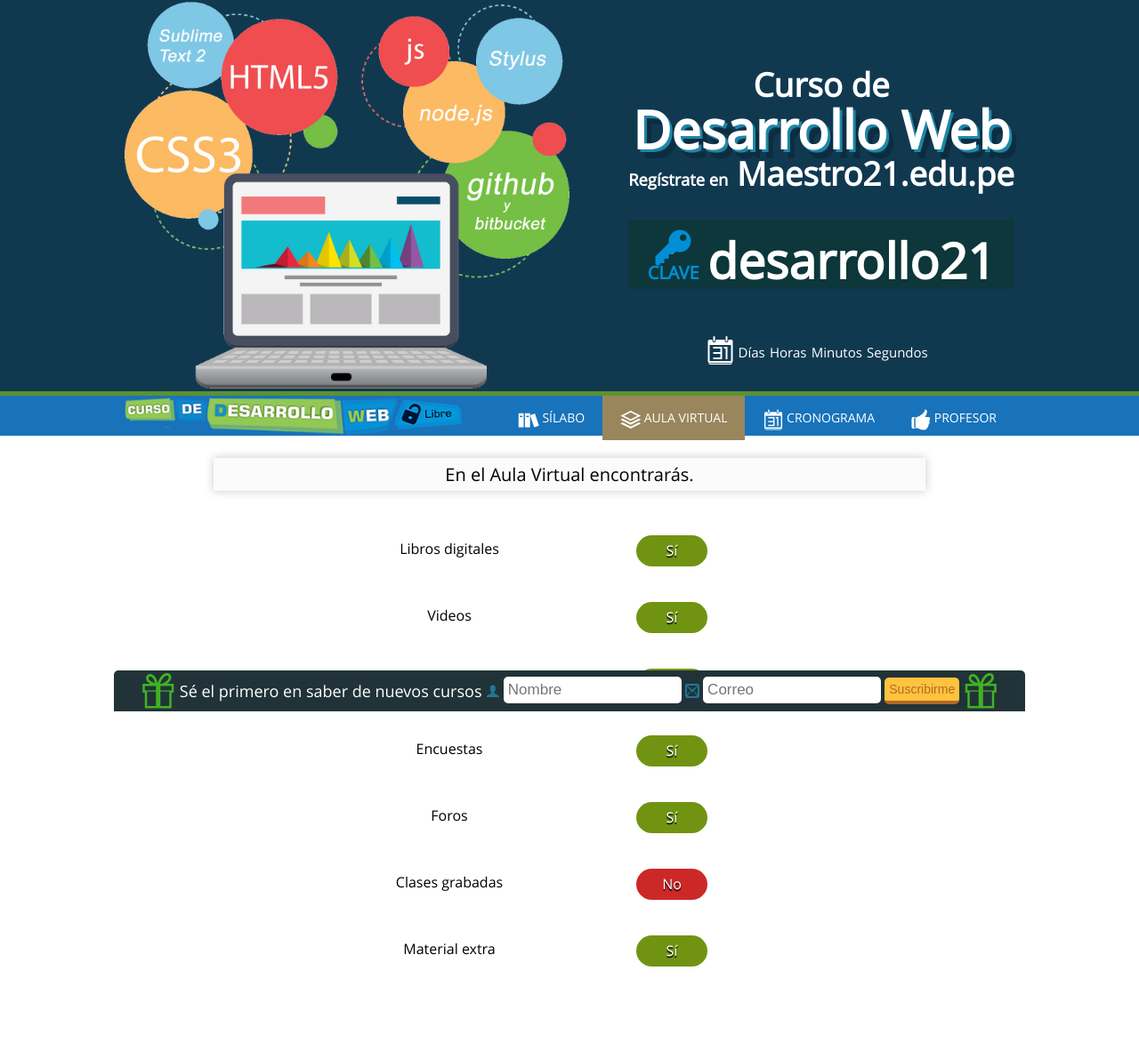
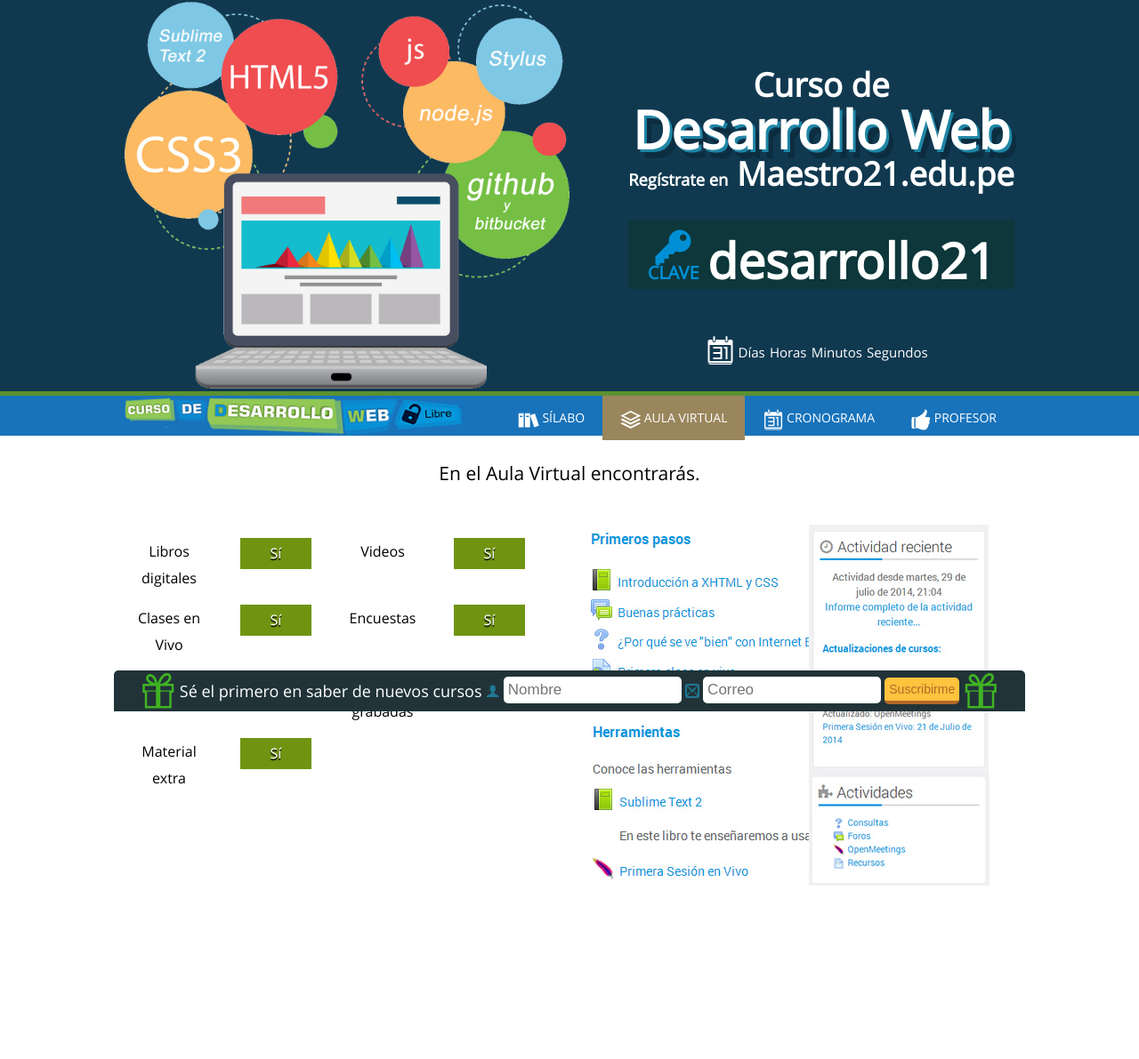
Before and after one commit to luisgagocasas/cursodedesarrolloweb, a PHP site: page / in a window 1280 px wide, after a click on "AULA VIRTUAL". Shown: the whole page at 89% size. After the commit the page ends 996 px from the top, so only its background shows below. Run offline with PHP 8.4, Linux system fonts and the light colour scheme; some libraries are stand-ins or nearby versions.

Commit message:
Analytics, Aula Virtual, Profesor

```diff
--- a/index.html
+++ b/index.html
@@ -2,8 +2,16 @@
 <html lang="es">
 <head>
 	<meta charset="UTF-8">
-	<title>Curso de Desarrollo Web</title>
+	<title>Curso de Desarrollo Web - Maestro21</title>
 	<link rel="shortcut icon" href="img/favicon.ico"/>
+	<meta name="description" content="Aprende muchas técnicas para desarrollar un sitio web desde lo más básico, con las herramientas que usan los grandes desarrolladores de reconocidas empresas.">
+	<meta property="og:description" content="Aprende muchas técnicas para desarrollar un sitio web desde lo más básico, con las herramientas que usan los grandes desarrolladores de reconocidas empresas." />
+	<meta property="og:title" content="Curso de Desarrollo Web - Maestro21" />
+	<meta property="og:type" content="website" />
+	<meta property="og:url" content="http://cursodedesarrolloweb.com/img/desarrolloweb.jpg"/>
+	<meta property="og:image" content="http://cursodedesarrolloweb.com" />
+	<meta property="og:site_name" content="cursodedesarrolloweb.com" />
+	<meta property="fb:admins" content="1030603473" />
 	<link rel="stylesheet" href="css/estilos.css">
 	<script src="js/jquery-1.11.1.min.js"></script>
 </head>
@@ -14,7 +22,9 @@
 				<div class="curso">
 					<h2 class="cursode">Curso de</h2>
 					<h1 class="desarrolloweb">Desarrollo Web</h1>
-					<h2 class="cursode"><span class="pequenio">Regístrate en</span> <a href="https://maestro21.edu.pe/course/view.php?id=83">Maestro21.edu.pe</a></h2>
+					<h2 class="cursode"><span class="pequenio">Regístrate en</span>
+						<a href="https://maestro21.edu.pe/course/view.php?id=83">Maestro21.edu.pe</a>
+					</h2>
 					<div class="acceso clavede">
 						<div class="llaves">
 							<span class="icon-key llaveico"></span>
@@ -211,23 +221,14 @@
 				<div class="descripcion">
 					<center><p>En el Aula Virtual encontrarás.</p></center>
 				</div>
+				<div class="grid grid-pad">
+				    <div class="col-1-2 center">
 				       	<div class="grid grid-pad listaopt">
-				    <div class="col-1-4 center">
-						&nbsp;
-				    </div>
-				    <div class="col-1-4 center plataforma">
+						    <div class="col-1-4">
 								Libros digitales
 						    </div>
 						    <div class="col-1-4 center opcionon">
 								<span class="opcion">Sí</span>
-				    </div>
-				    <div class="col-1-4 center">
-						&nbsp;
-				    </div>
-				</div>
-				<div class="grid grid-pad listaopt">
-				    <div class="col-1-4 center">
-						&nbsp;
 						    </div>
 						    <div class="col-1-4 center">
 								Videos
@@ -235,14 +236,8 @@
 						    <div class="col-1-4 center opcionon">
 								<span class="opcion">Sí</span>
 						    </div>
-				    <div class="col-1-4 center">
-						&nbsp;
-				    </div>
 						</div>
 						<div class="grid grid-pad listaopt">
-				    <div class="col-1-4 center">
-				    	&nbsp;
-				    </div>
 						    <div class="col-1-4 center">
 								Clases en Vivo
 						    </div>
@@ -250,27 +245,13 @@
 								<span class="opcion">Sí</span>
 						    </div>
 						    <div class="col-1-4 center">
-						&nbsp;
-				    </div>
-				</div>
-				<div class="grid grid-pad listaopt">
-				    <div class="col-1-4 center">
-				    	&nbsp;
-				    </div>
-				    <div class="col-1-4 center">
 								Encuestas
 						    </div>
 						    <div class="col-1-4 center opcionon">
 								<span class="opcion">Sí</span>
 						    </div>
-				    <div class="col-1-4 center">
-						&nbsp;
-				    </div>
 						</div>
 						<div class="grid grid-pad listaopt">
-				    <div class="col-1-4 center">
-				    	&nbsp;
-				    </div>
 						    <div class="col-1-4 center">
 								Foros
 						    </div>
@@ -278,27 +259,13 @@
 								<span class="opcion">Sí</span>
 						    </div>
 						    <div class="col-1-4 center">
-						&nbsp;
-				    </div>
-				</div>
-				<div class="grid grid-pad listaopt">
-				    <div class="col-1-4 center">
-				    	&nbsp;
-				    </div>
-				    <div class="col-1-4 center">
 								Clases grabadas
 						    </div>
 						    <div class="col-1-4 center opcionoff">
 						    	<span class="opcion">No</span>
 						    </div>
-				    <div class="col-1-4 center">
-						&nbsp;
-				    </div>
 						</div>
 						<div class="grid grid-pad listaopt">
-				    <div class="col-1-4 center">
-				    	&nbsp;
-				    </div>
 						    <div class="col-1-4 center">
 								Material extra
 						    </div>
@@ -308,16 +275,24 @@
 						    <div class="col-1-4 center">
 						    	&nbsp;
 						    </div>
+						    <div class="col-1-4 center">
+								&nbsp;
+						    </div>
+						</div>
+				    </div>
+				    <div class="col-1-2">
+						<img src="img/ptf.jpg" alt="">
+				    </div>
 				</div>
 				</br></br>
 			</section>
 			<div class="grid grid-pad" id="horario">
 				<div class="descripcion">
-					<p>Duración del curso: Del <span class="fechaevento">4 de agosto</span> al <span class="fechaevento">7 de agosto</span>
+					<p>- Duración del curso: Del <span class="fechaevento">4 de agosto</span> al <span class="fechaevento">7 de agosto</span>
 					</p>
-					<p>Desde las <span class="fechaevento">9:00 PM</span>
+					<p>- Desde las <span class="fechaevento">9:00 PM</span>
 					</p>
-					<p>Son 4 clases dinámicas donde aprenderán lo básico del Desarrollo Web.</p>
+					<p>- Son 4 clases dinámicas donde aprenderán lo básico del Desarrollo Web.</p>
 				</div>
 				<div class="grid grid-pad fechablock">
 				    <div class="col-5-12 rightfecha">
@@ -383,7 +358,7 @@
 			</div>
 			<section id="luisgagocasas">
 				<div class="descripcion">
-					<p>El curso lo impartirá <a href="">@luisgagocasas</a>, Administrador de Sistemas del Instituto de Tecnología e Investigación Maestro21, quien compartirá su experiencia y buenas prácticas en el Desarrollo Web.</p>
+					<p>El curso lo impartirá <a href="https://twitter.com/luisgagocasas" class="twitter" target="_blank">@luisgagocasas</a>, Administrador de Sistemas del Instituto de Tecnología e Investigación Maestro21, quien compartirá su experiencia y buenas prácticas en el Desarrollo Web.</p>
 				</div>
 				<div class="grid grid-pad">
 				    <div class="col-1-2 right">
@@ -398,7 +373,7 @@
 				    	<ul class="profedatos">
 				    		<li class="datop">
 				    			<a href="https://twitter.com/luisgagocasas/" target="_blank">
-				    				<span class="icon-twitter"></span> @luisgagocasas
+				    				<span class="icon-twitter twitter"></span> @luisgagocasas
 				    			</a>
 				    		</li>
 				    		<li class="datop">
@@ -408,12 +383,12 @@
 				    		</li>
 				    		<li class="datop">
 				    			<a href="https://plus.google.com/+LuisGagoM21/" target="_blank">
-				    				<span class="icon-googleplus"></span> Google +
+				    				<span class="icon-googleplus google"></span> Google +
 				    			</a>
 				    		</li>
 				    		<li class="datop">
 				    			<a href="http://pe.linkedin.com/in/luisgagocasas" target="_blank">
-				    				<span class="icon-linkedin"></span> Linkedin
+				    				<span class="icon-linkedin linkedin"></span> Linkedin
 				    			</a>
 				    		</li>
 				    	</ul>
@@ -441,5 +416,12 @@
 	</div>
 	<script src="js/main.js"></script>
 	<script src="js/jquery.scountdown.js"></script>
+<noscript><iframe src="//www.googletagmanager.com/ns.html?id=GTM-NZKFDN"
+height="0" width="0" style="display:none;visibility:hidden"></iframe></noscript>
+<script>(function(w,d,s,l,i){w[l]=w[l]||[];w[l].push({'gtm.start':
+new Date().getTime(),event:'gtm.js'});var f=d.getElementsByTagName(s)[0],
+j=d.createElement(s),dl=l!='dataLayer'?'&l='+l:'';j.async=true;j.src=
+'//www.googletagmanager.com/gtm.js?id='+i+dl;f.parentNode.insertBefore(j,f);
+})(window,document,'script','dataLayer','GTM-NZKFDN');</script>
 </body>
 </html>
--- a/js/main.js
+++ b/js/main.js
@@ -9,7 +9,6 @@
 	$("#plataforma").css("display","none");
 	$("#horario").css("display","none");
 	$("#luisgagocasas").css("display","none");
-	$("title").html("Silabo del "+titulo);
 	$(".val1").addClass("marcado");
 	$("#apellidos").css("display","none");
     $("#menu>a").on('click',function(e){
--- a/stylus/estilos.styl
+++ b/stylus/estilos.styl
@@ -247,13 +247,15 @@
 				max-width 400px
 	.descripcion
 		width: 80%
-		margin: 0px auto 30px auto
-		background-color: rgba(165, 165, 165, 0.05)
+		margin: 0px auto 15px auto
+		// background-color: rgba(165, 165, 165, 0.05)
 		padding: 5px 35px 5px 35px
 		text-align: justify
-		color: #000
-		font-size: 20px
-		box-shadow: 0px 0px 10px 0px #C9C9C9
+		// color: #1873bb
+		font-size: 21px
+		// box-shadow: 0px 0px 10px 0px #C9C9C9
+		// text-shadow 0px 2px 1px rgba(155, 155, 155, 1)
+		line-height 25px
 .section
 	display inline-block
 	width 100%
@@ -369,11 +371,17 @@
 	text-align right
 	font-size 0px
 .fechaevento
-	color: #3086B6
+	color: #8B1A1A
 // menu icos
 .menuico
 	font-size: 23px
 	vertical-align: middle
+.twitter
+	color #55ACEE
+.google
+	color #DD4C39
+.linkedin
+	color #007BB6
 // Cuenta regresiva
 .countdown
 	display: inline-block
@@ -410,7 +418,7 @@
 .opcionoff, .opcionon
 	.opcion
 		color #FFF
-		border-radius: 50px
+		// border-radius: 50px
 		display: inline-block
 		height: 35px
 		line-height: 25px
```
Also changed, not shown: css/estilos.css, img/desarrolloweb.jpg (added), img/luisgagocasas.jpg, img/ptf.jpg (added). Lines whose indentation alone changed are shown as unchanged.
